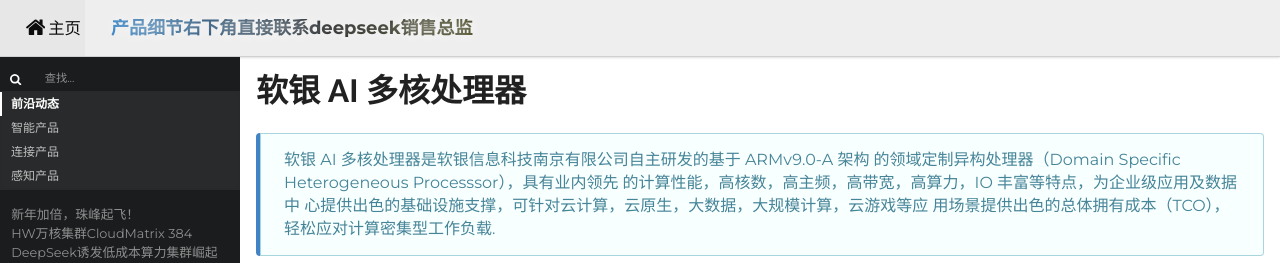
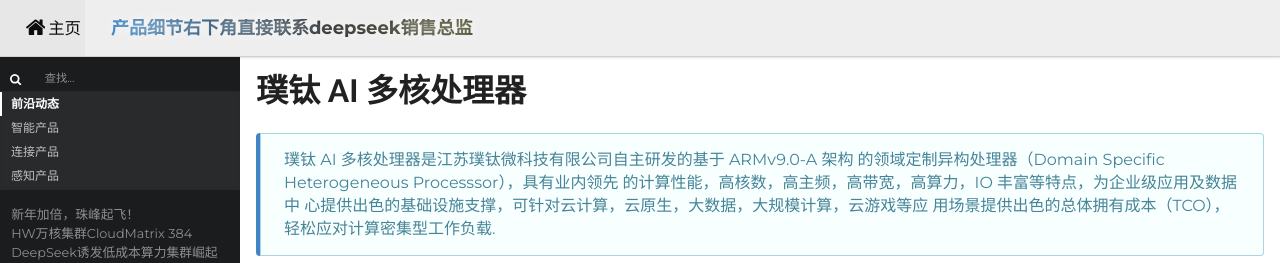
Before and after one commit to jiyif11/bodhiic, a Jekyll site: the page built from _Products/Domain-Specific-Heterogeneous-Processsor.md, in a window 1280 px wide and 900 px high. Shown: the top 263 px of the window. Built offline with Jekyll 4.4.1, drawn with Linux system fonts in a browser that asks for light colours; a script that is not in the unit is left out.

Commit message:
Update Domain-Specific-Heterogeneous-Processsor.md

```diff
--- a/_Products/Domain-Specific-Heterogeneous-Processsor.md
+++ b/_Products/Domain-Specific-Heterogeneous-Processsor.md
@@ -1,6 +1,6 @@
 ---
 layout: page
-title: 软银 AI 多核处理器
+title: 璞钛 AI 多核处理器
 description: Domain Specific Heterogeneous Processsor
 
 order: 3
@@ -8,7 +8,7 @@ order: 3
 
 # {{ page.title }}
 
-> 软银 AI 多核处理器是软银信息科技南京有限公司自主研发的基于  ARMv9.0-A  架构
+> 璞钛 AI 多核处理器是江苏璞钛微科技有限公司自主研发的基于  ARMv9.0-A  架构
 的领域定制异构处理器（Domain Specific Heterogeneous Processsor），具有业内领先
 的计算性能，高核数，高主频，高带宽，高算力，IO 丰富等特点，为企业级应用及数据中
 心提供出色的基础设施支撑，可针对云计算，云原生，大数据，大规模计算，云游戏等应
```
